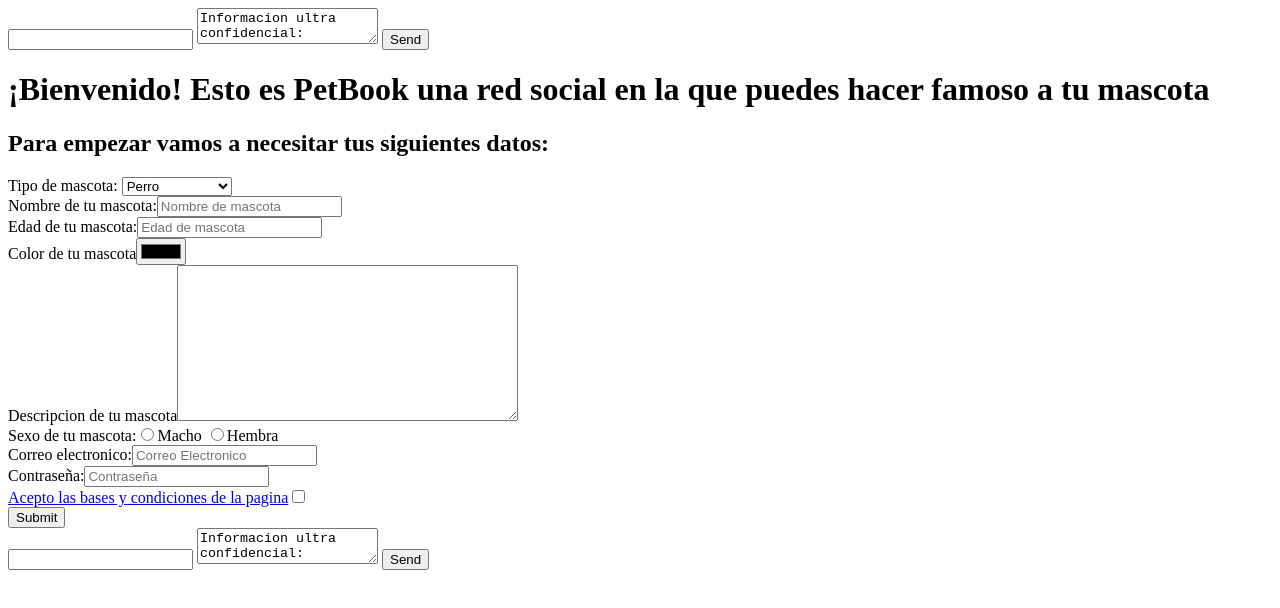
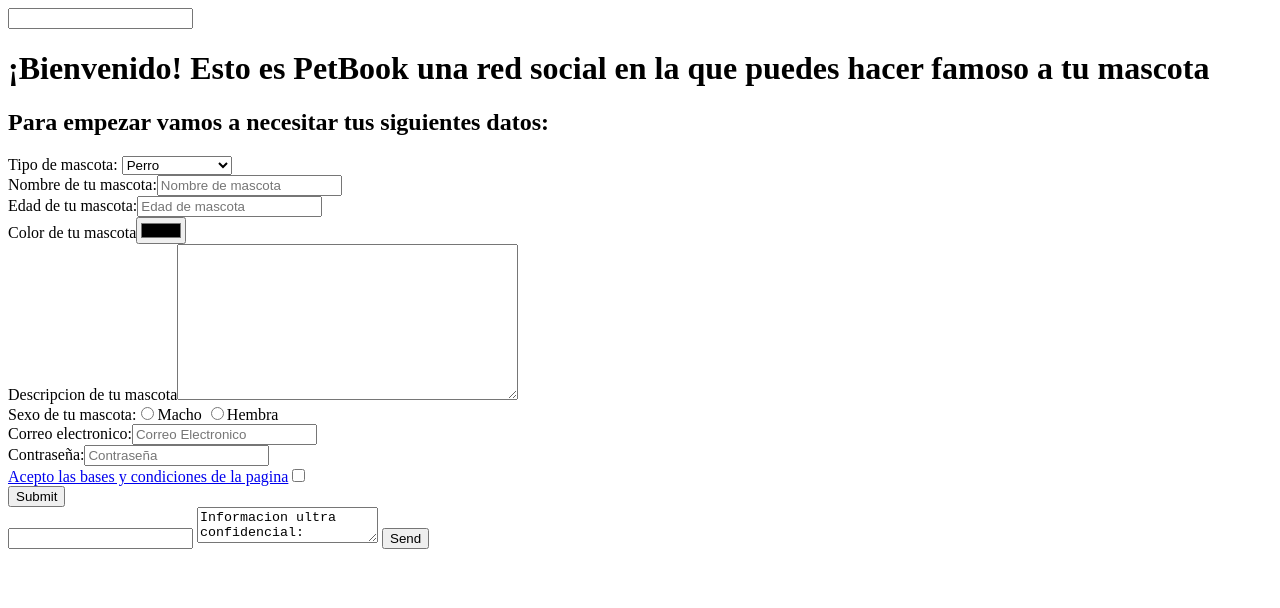
Before and after one commit to RodrigoRoa06/DiseWeb, a plain HTML site: page index.html in a window 1280 px wide. Drawn offline with Linux system fonts and the light colour scheme.

Commit message:
arreglo 1000000

```diff
--- a/index.html
+++ b/index.html
@@ -9,11 +9,6 @@
   method="POST">
   <label>
     <input type="email" name="rodrigobenjamin2005@gmail.com">
-  </label>
-  <label>
-    <textarea name="message">Informacion ultra confidencial:</textarea>
-  </label>
-  <button type="submit">Send</button>
 </form>
     <h1>¡Bienvenido! Esto es PetBook una red social en la que puedes hacer famoso a tu mascota</h1>
     <h2>Para empezar vamos a necesitar tus siguientes datos: </h2>
```
